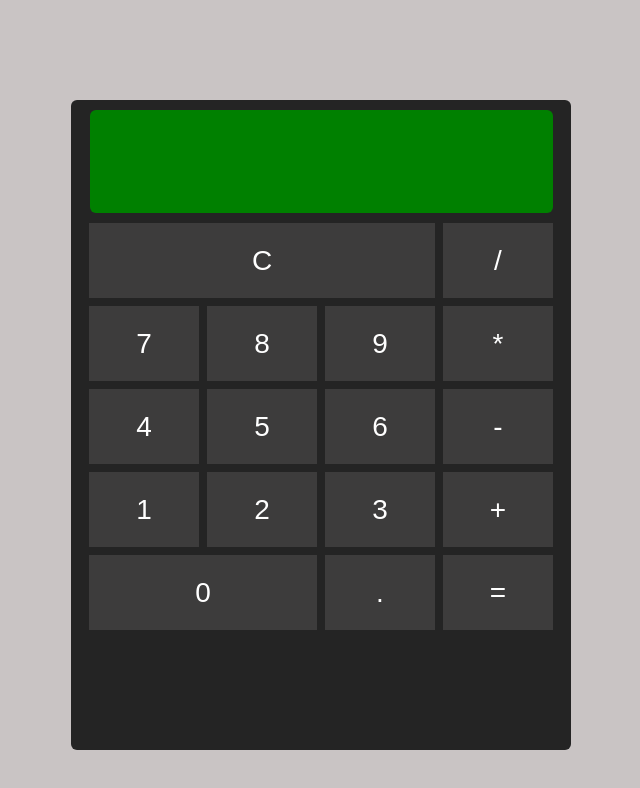
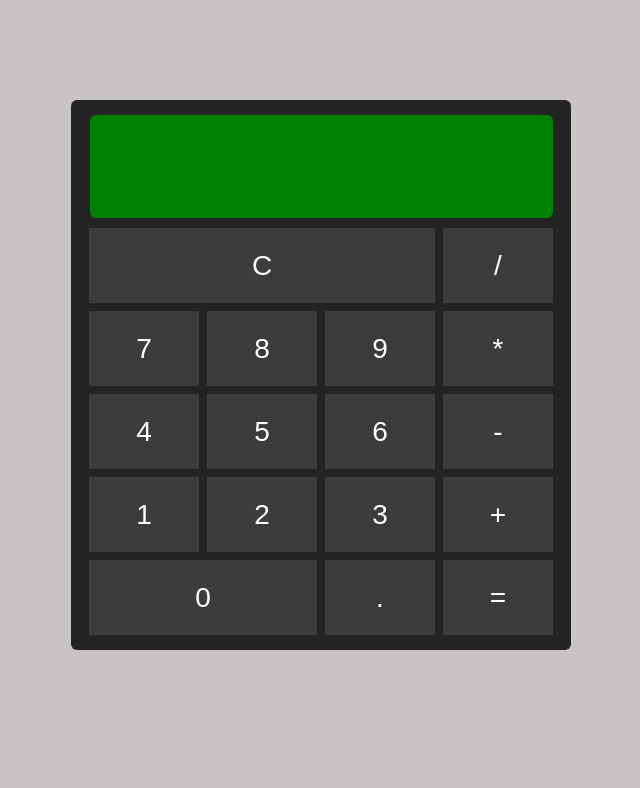
Before and after one commit to mteresa-jimenez/calculator, a plain HTML site: page index.html in a window 1280 px wide. Shown: the whole page, without its empty margins (319-959 px from the left). Drawn offline with Linux system fonts and the light colour scheme.

Commit message:
Fix CSS styles in desktop version

```diff
--- a/styles.css
+++ b/styles.css
@@ -132,6 +132,7 @@ body {
 @media all and (min-width: 1024px) {
   .calculator {
     width: 500px;
+    height: 540px;
     margin: 100px auto auto auto;
     border-radius: 6px;
   }
@@ -139,6 +140,7 @@ body {
   /* Screen results */
   #display {
     width: 455px;
+    margin-top: 15px;
   }
 
   /* Buttons */
```
